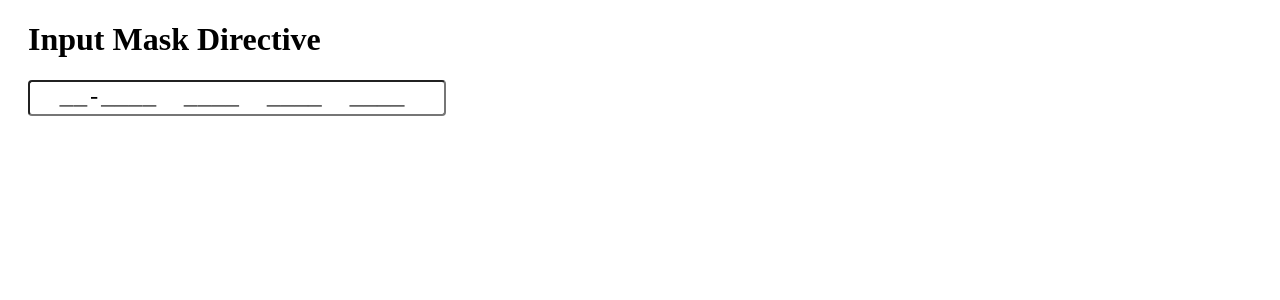
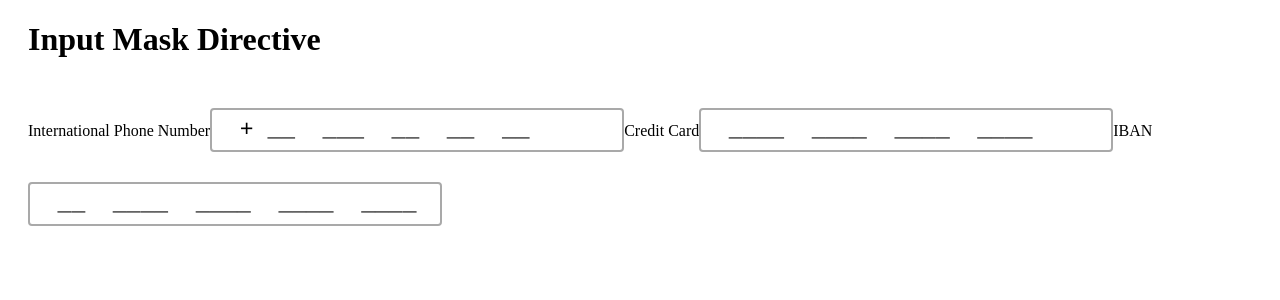
Before and after one commit to angular-university/angular-advanced-course, an Angular app: page / in a window 1280 px wide. Shown: the top 300 px of the page. Built offline with nearby package versions, Linux system fonts and the light colour scheme.

Commit message:
input mask directive

```diff
--- a/src/app/app.component.css
+++ b/src/app/app.component.css
@@ -1,13 +1,29 @@
 
 
-.mask {
+
+
+.masks input {
   border-radius: 4px;
   height: 30px;
+  line-height: 30px;
   font-size: 23px;
   font-family: "Courier", serif;
   width:410px;
+  margin-bottom: 30px;
+  border: 2px solid darkgray;
+  padding: 5px 0;
+}
+
+.masks label {
+  display: inline-block;
+  margin-bottom: 5px;
+
 }
 
 .container {
   margin-left: 20px;
 }
+
+.container h1 {
+  margin-bottom: 50px;
+}
--- a/src/app/app.component.html
+++ b/src/app/app.component.html
@@ -5,7 +5,23 @@
     Input Mask Directive
   </h1>
 
-  <input class="mask" au-mask="aa-9999 9999 9999 9999" >
+  <div class="masks">
+
+    <label>International Phone Number</label>
+    <input au-mask="+99 999 99 99 99" >
+
+    <label>Credit Card</label>
+    <input au-mask="9999 9999 9999 9999" >
+
+
+    <label>IBAN</label>
+    <input au-mask="AA 9999 9999 9999 9999" >
+
+
+
+
+  </div>
+
 
 
 </div>
--- a/src/app/input-mask/digit_validators.ts
+++ b/src/app/input-mask/digit_validators.ts
@@ -8,9 +8,11 @@ const lowerCaseValidator = char => /[a-z]{1}/.test(char);
 
 const upperCaseValidator = char => /[A-Z]{1}/.test(char);
 
+const anyValidator = char => true;
 
 export const MASK_DIGIT_VALIDATORS: {[key:string]:DigitValidator} = {
   '9': numericValidator,
   'a': lowerCaseValidator,
-  'A': upperCaseValidator
+  'A': upperCaseValidator,
+  '*': anyValidator
 };
--- /dev/null
+++ b/src/app/input-mask/fp_utils.ts
@@ -0,0 +1,3 @@
+
+
+export const never = () => false;
--- a/src/app/input-mask/input-mask.directive.ts
+++ b/src/app/input-mask/input-mask.directive.ts
@@ -3,9 +3,10 @@ import {ACTIONS_PER_KEY_CODE, handleRightArrow} from "./cursor_handlers";
 import {initHelperMask, initPlaceholder} from "./mask_placeholder";
 import {applyCharToInput} from "./apply_char_to_input";
 import {MASK_DIGIT_VALIDATORS} from "./digit_validators";
+import {never} from "./fp_utils";
 
 
-export const never = () => false;
+
 
 
 @Directive({
--- a/src/app/input-mask/mask_placeholder.ts
+++ b/src/app/input-mask/mask_placeholder.ts
@@ -1,43 +1,41 @@
-
-
 const SPECIAL_CHARS_REGEX = {
   ' ': {
-    regex: /[\s]{1}/,
     replaceWith: '  '
   },
   '-': {
-    regex: /[-]{1}/,
     replaceWith: '-'
+  },
+  '/': {
+    replaceWith: '/'
+  },
+  '+': {
+    replaceWith: '+ '
   }
 };
-
 
 
 export const SPECIAL_CHARACTERS = Object.keys(SPECIAL_CHARS_REGEX);
 
 
-
-export function initPlaceholder(mask:string) {
+export function initPlaceholder(mask: string) {
 
   const chars = mask.split('');
 
-  const value = chars.reduce((result, char) =>  {
+  const value = chars.reduce((result, char) => {
 
     return result += SPECIAL_CHARS_REGEX[char] ? SPECIAL_CHARS_REGEX[char].replaceWith : '_';
 
-  },'');
+  }, '');
 
   return '  ' + value;
 }
 
 
-
-
-export function initHelperMask(mask:string) {
+export function initHelperMask(mask: string) {
 
   const chars = mask.split('');
 
-  const value = chars.reduce((result, char) =>  {
+  const value = chars.reduce((result, char) => {
 
     return result += SPECIAL_CHARS_REGEX[char] ? SPECIAL_CHARS_REGEX[char].replaceWith : char;
 
```
